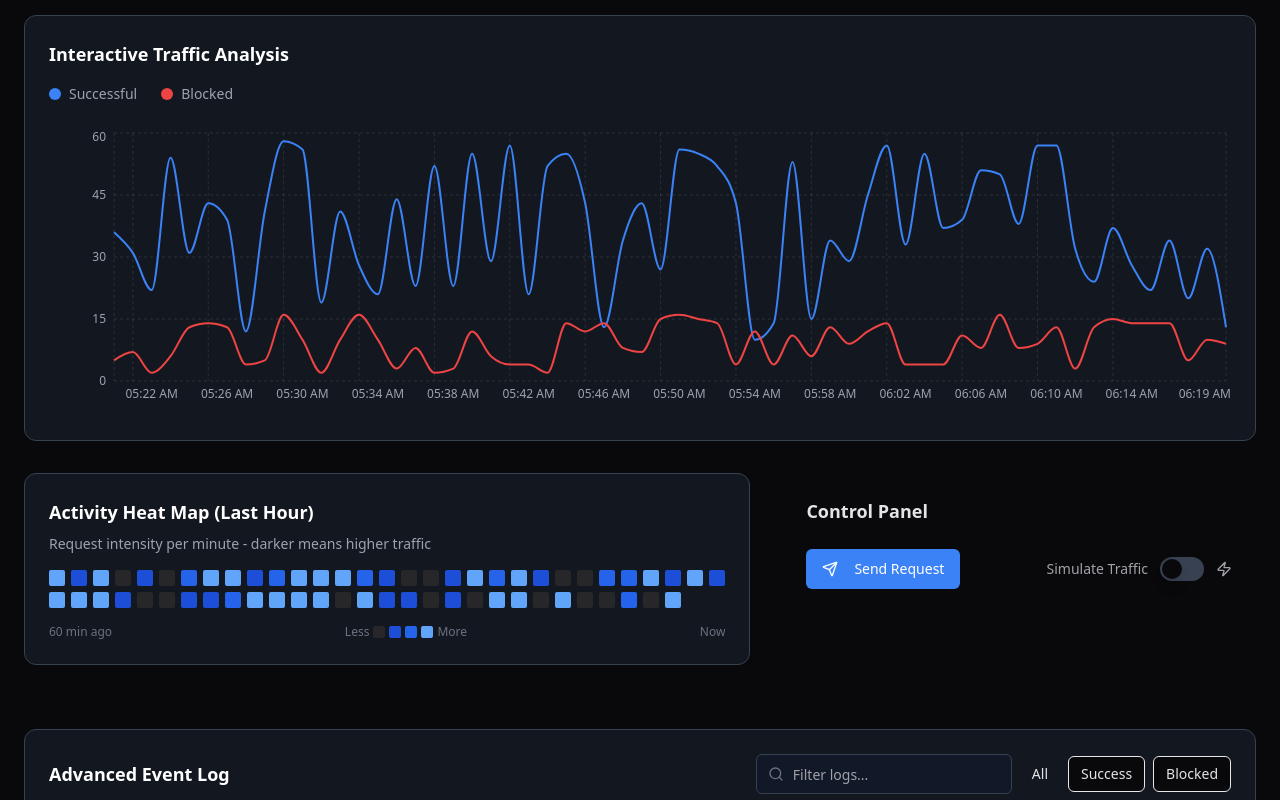
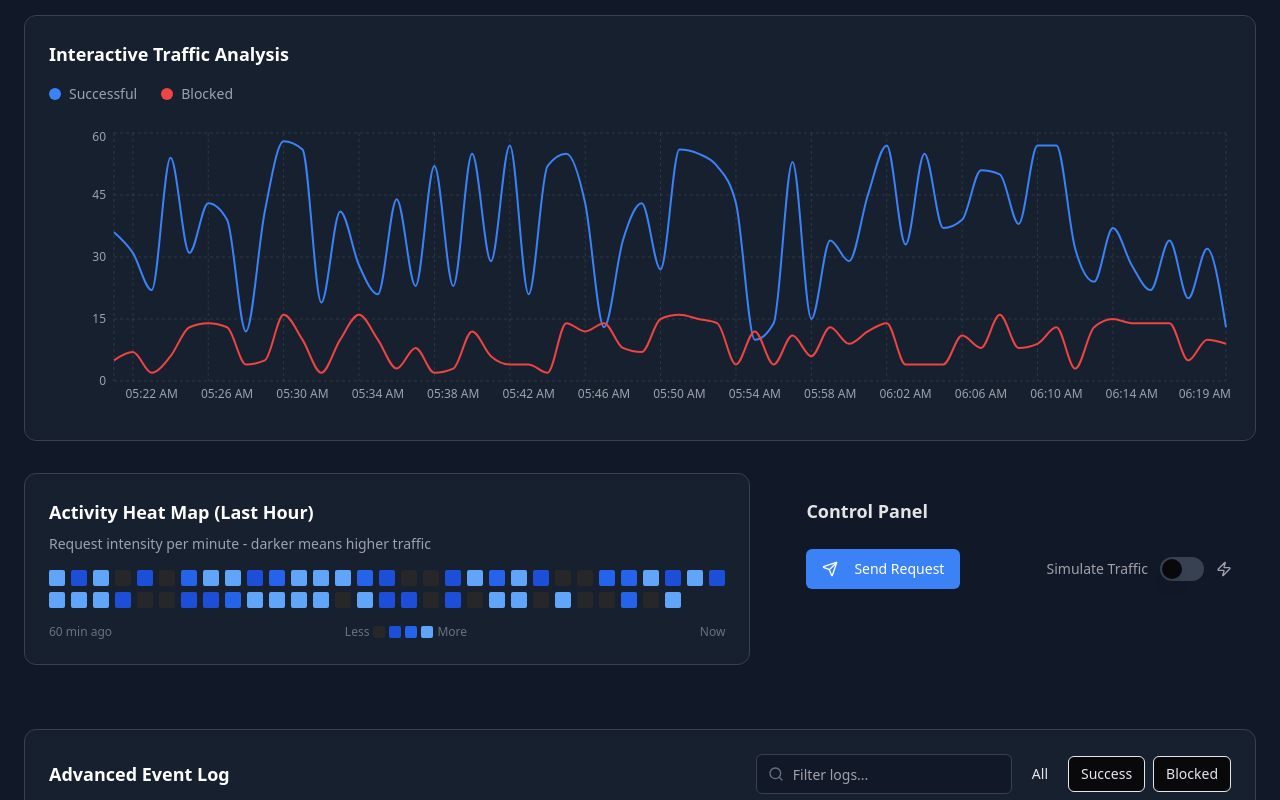
Before and after one commit to anisha-singhal/API-RATE-LIMITER, a React (Vite) app in the folder rate-limiter-frontend/: page / in a window 1280 px wide. Shown: the part 260-1060 px from the top of the page. Built offline with nearby package versions, Linux system fonts and the light colour scheme.

Commit message:
Connect ControlPanel to main App logic

```diff
--- a/rate-limiter-frontend/src/App.jsx
+++ b/rate-limiter-frontend/src/App.jsx
@@ -1,4 +1,4 @@
-import { useState } from 'react';
+import { useState, useEffect } from 'react';
 import axios from 'axios';
 import EnhancedHeader from '@/components/EnhancedHeader';
 import SmartStatCards from '@/components/SmartStatCards';
@@ -9,33 +9,65 @@ import AdvancedEventLog from '@/components/AdvancedEventLog';
 import { Toaster } from "@/components/ui/toaster";
 
 function App() {
-  const [filterTimestamp, setFilterTimestamp] = useState(null);
-  // --- ADD THIS STATE ---
-  const [dateRange, setDateRange] = useState('Last 60 mins');
+  const [logs, setLogs] = useState([]);
+  const [stats, setStats] = useState({
+    tokensRemaining: 10,
+    bucketCapacity: 10,
+    refillRate: '2/sec',
+    blocked24h: 1421,
+  });
 
-  const handleDataPointClick = (timestamp) => {
-    console.log("Chart clicked at timestamp:", timestamp);
-    setFilterTimestamp(timestamp);
-  };
+  const makeApiRequest = async () => {
+    try {
+      // GET request to backend server
+      const response = await axios.get('http://localhost:8000/api/data');
 
-  // --- ADD THIS HANDLER FUNCTION ---
-  const handleDateRangeChange = (newRange) => {
-    console.log("New date range selected:", newRange);
-    setDateRange(newRange);
-    // In a real application, you would trigger a new API call here
-    // to fetch data for the new date range.
+      // Extract data from the successful response
+      const remainingTokens = parseFloat(response.headers['x-ratelimit-remaining']);
+      const newLog = {
+        id: Math.random().toString(36).substring(7),
+        timestamp: new Date(),
+        status: 'success',
+        method: 'GET',
+        path: '/api/data',
+        latency: 50,
+      };
+
+      // Update the state
+      setStats(prevStats => ({ ...prevStats, tokensRemaining: remainingTokens }));
+      setLogs(prevLogs => [newLog, ...prevLogs]);
+
+    } catch (error) {
+      if (error.response && error.response.status === 429) {
+        const remainingTokens = parseFloat(error.response.headers['x-ratelimit-remaining']);
+        const newLog = {
+          id: Math.random().toString(36).substring(7),
+          timestamp: new Date(),
+          status: 'blocked',
+          method: 'GET',
+          path: '/api/data',
+          latency: 25,
+        };
+
+        // Update the state
+        setStats(prevStats => ({ ...prevStats, tokensRemaining: remainingTokens }));
+        setLogs(prevLogs => [newLog, ...prevLogs]);
+      } else {
+        console.error("An unexpected error occurred:", error);
+      }
+    }
   };
 
   return (
-    <div className="bg-background text-foreground min-h-screen">
-      {/* --- UPDATE THIS LINE --- */}
-      <EnhancedHeader onDateRangeChange={handleDateRangeChange} />
+    <div className="bg-gray-900 text-gray-200 min-h-screen">
+      <EnhancedHeader />
 
       <main className="container mx-auto px-6 py-8">
-        <SmartStatCards />
+        {/* Pass the live stats down to the component */}
+        <SmartStatCards stats={stats} />
 
         <div className="mt-8">
-          <InteractiveChart onDataPointClick={handleDataPointClick} />
+          <InteractiveChart onDataPointClick={() => {}} />
         </div>
 
         <div className="mt-8 grid grid-cols-1 lg:grid-cols-5 gap-8">
@@ -43,12 +75,14 @@ function App() {
              <ActivityHeatMap />
           </div>
           <div className="lg:col-span-2">
-            <ControlPanel />
+            {/* Pass the API call function down to the component */}
+            <ControlPanel onSendRequest={makeApiRequest} />
           </div>
         </div>
 
         <div className="mt-8">
-          <AdvancedEventLog filterTimestamp={filterTimestamp} />
+          {/* Pass the live logs down to the component */}
+          <AdvancedEventLog logs={logs} />
         </div>
       </main>
 
--- a/rate-limiter-frontend/src/components/ControlPanel.jsx
+++ b/rate-limiter-frontend/src/components/ControlPanel.jsx
@@ -5,16 +5,9 @@ import { Switch } from "@/components/ui/switch";
 import { Label } from "@/components/ui/label";
 import { useToast } from "@/hooks/use-toast";
 
-const ControlPanel = () => {
+const ControlPanel = ({ onSendRequest }) => {
   const [isSimulating, setIsSimulating] = useState(false);
   const { toast } = useToast();
-
-  const handleSendRequest = () => {
-    toast({
-      title: "Request Sent",
-      description: "Test request sent to API endpoint",
-    });
-  };
 
   const handleToggleSimulation = () => {
     setIsSimulating(!isSimulating);
@@ -32,7 +25,7 @@ const ControlPanel = () => {
 
       <div className="flex flex-col sm:flex-row items-start sm:items-center justify-between space-y-4 sm:space-y-0">
         <Button
-          onClick={handleSendRequest}
+          onClick={onSendRequest}
           className="bg-primary hover:bg-primary/90 text-primary-foreground"
         >
           <Send className="w-4 h-4 mr-2" />
```
